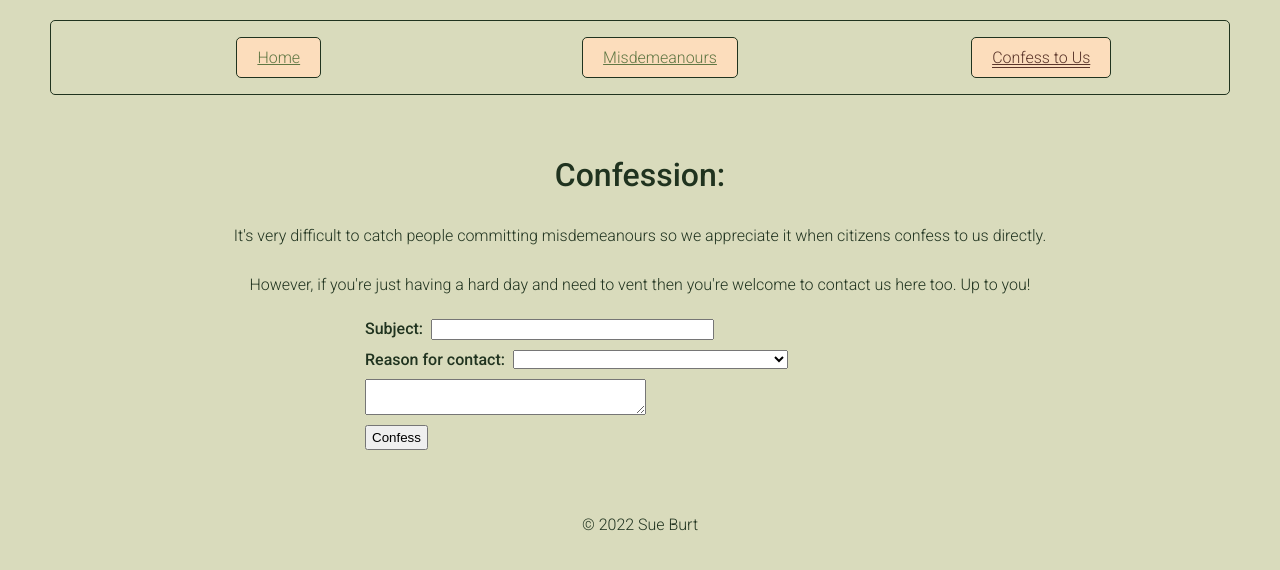
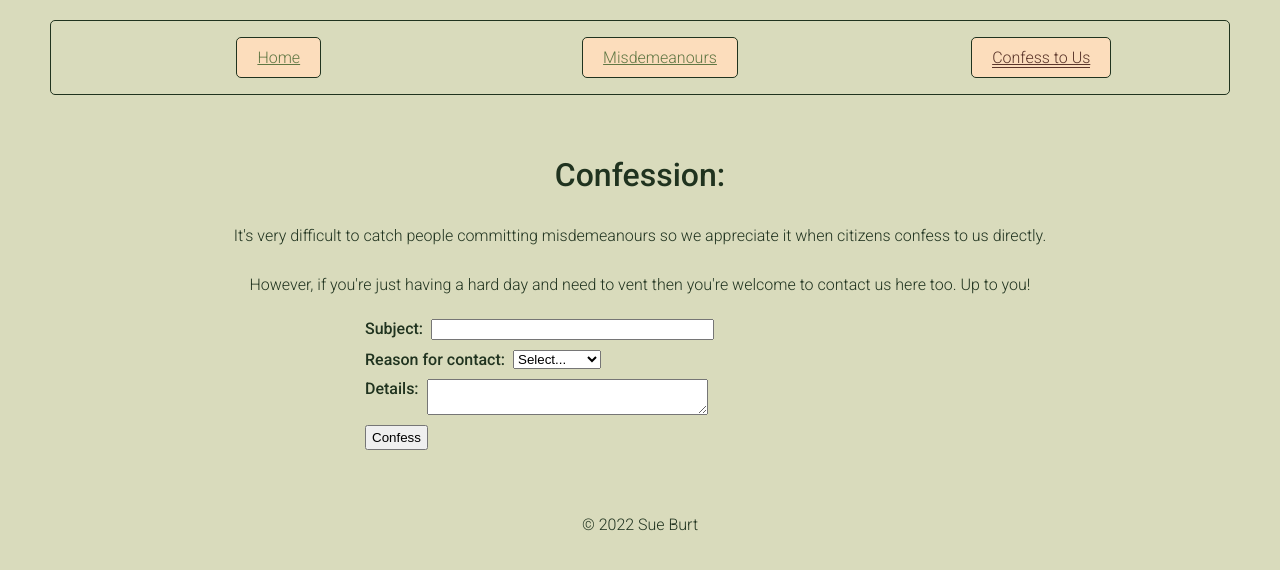
Before and after one commit to sookburt/fakelandia_website_project, a React (Create React App) app: page /Confession in a window 1280 px wide. Shown: the top 570 px of the page. Built offline with nearby package versions, Linux system fonts and the light colour scheme.

Commit message:
Make select more generic and use in both Misdemeanours and Form components.

```diff
--- a/src/components/Confession.tsx
+++ b/src/components/Confession.tsx
@@ -1,7 +1,6 @@
 import Form from "./Form";
 
 const Confession: React.FC = () => {
-
 
   return(
   <>
--- a/src/components/Form.tsx
+++ b/src/components/Form.tsx
@@ -1,9 +1,19 @@
-import { useContext } from "react";
+import { useContext, useState } from "react";
+import { Misdemeanours } from "../data/MisdemeanourRecord";
 import MisdemeanourContext, { IMisdemeanourContext } from "../hooks/MisdemeanourContext";
+import Select from "./Select";
 
 const Form: React.FC = () => {
 
   const {misdemeanourList, misdemeanourSetter} = useContext<IMisdemeanourContext>(MisdemeanourContext);
+
+  const [subject, setSubject] = useState<string>('');
+  const [option, setOption] = useState<Misdemeanours | ''>('');
+  const [rant, setRant] = useState<string>('');
+
+  const buildMisdemeanourRecord = () => {
+
+  }
 
   return (
     <>
@@ -14,18 +24,14 @@ const Form: React.FC = () => {
         </div>
         <div className="form--row">
           <label htmlFor='reason-for-contact' className='form--rowlabel'>Reason for contact: </label>
-          <select id='reason-for-contact' className='form--rowitem'>
-            <option></option>
-            <option></option>
-            <option></option>
-            <option></option>
-          </select>
+          <Select option={option} update={setOption} />
         </div>
         <div className="form--row">
-          <textarea className='form--rowitem' />
+          <label htmlFor="details"  className='form--rowlabel'>Details: </label>
+          <textarea id='details' className='form--rowitem' />
         </div>
         <div className="form--row">
-          <button className='form--button'>Confess</button>
+          <button className='form--button' >Confess</button>
         </div>
       </form>
     </>
--- a/src/components/MainLayout.tsx
+++ b/src/components/MainLayout.tsx
@@ -7,7 +7,6 @@ import Footer from "./Footer";
 import Header from "./Header";
 
 const MainLayout: React.FC = () => {
-
 
   const [misdemeanours, setMisdemeanours] = useState<MisdemeanourRecord[]>([]);
 
--- a/src/components/Misdemeanour.tsx
+++ b/src/components/Misdemeanour.tsx
@@ -9,10 +9,10 @@ const Misdemeanour: React.FC = () => {
 
   const {misdemeanourList} = useContext<IMisdemeanourContext>(MisdemeanourContext);
   const [filtered, setFiltered] = useState<MisdemeanourRecord[]>(misdemeanourList);
-  const [option, setOption] = useState<Misdemeanours | 'all'>('all');
+  const [option, setOption] = useState<Misdemeanours | ''>('');
 
   useEffect(() => {
-    if(option !== 'all'){
+    if(option !== ''){
       const filteredRecords = misdemeanourList.filter((rec) => rec.misdemeanour === option);
       setFiltered([...filteredRecords]);
     }
@@ -24,6 +24,7 @@ const Misdemeanour: React.FC = () => {
   return (
     <>
       <h1>Misdemeanours</h1>
+      <label className="filter--label" htmlFor='misdemeanourSelect'>Select Misdemeanour:</label>
       <Select option={option} update={setOption} />
       <FilteredMisdemeanourContext.Provider value={filtered}>
         <MisdmeanourTable />
--- a/src/components/Select.tsx
+++ b/src/components/Select.tsx
@@ -2,12 +2,12 @@ import { Misdemeanours, MISDEMEANOURS } from "../data/MisdemeanourRecord";
 
 interface Props {
   option:string;
-  update: React.Dispatch<React.SetStateAction<Misdemeanours | 'all'>>;
+  update: React.Dispatch<React.SetStateAction<Misdemeanours | ''>>;
 }
 
 const Select: React.FC<Props> = (props) => {
 
-  const updateFilter = (value: string):void =>  {
+  const update = (value: string):void =>  {
     const index = parseInt(value);
     if(!Number.isNaN(index))
     {
@@ -15,18 +15,17 @@ const Select: React.FC<Props> = (props) => {
       props.update(state);
     }
     else {
-      props.update('all');
+      props.update('');
     }
   };
 
   return (
     <>
-    <label className="filter--label" htmlFor='myFilter'>Filter Misdemeanours:</label>
       <select
-        id='myFilter' name='myFilter' className='filter--select'
-        onChange={(e) => updateFilter(e.target.value)}
+        id='misdemeanourSelect' name='misdemeanourSelect' className='form--select'
+        onChange={(e) => update(e.target.value)}
         >
-        <option value='all'>All</option>
+        <option value=''>Select...</option>
         <option value='0'>Rudeness</option>
         <option value='1'>Vegetables</option>
         <option value='2'>Lift</option>
```
